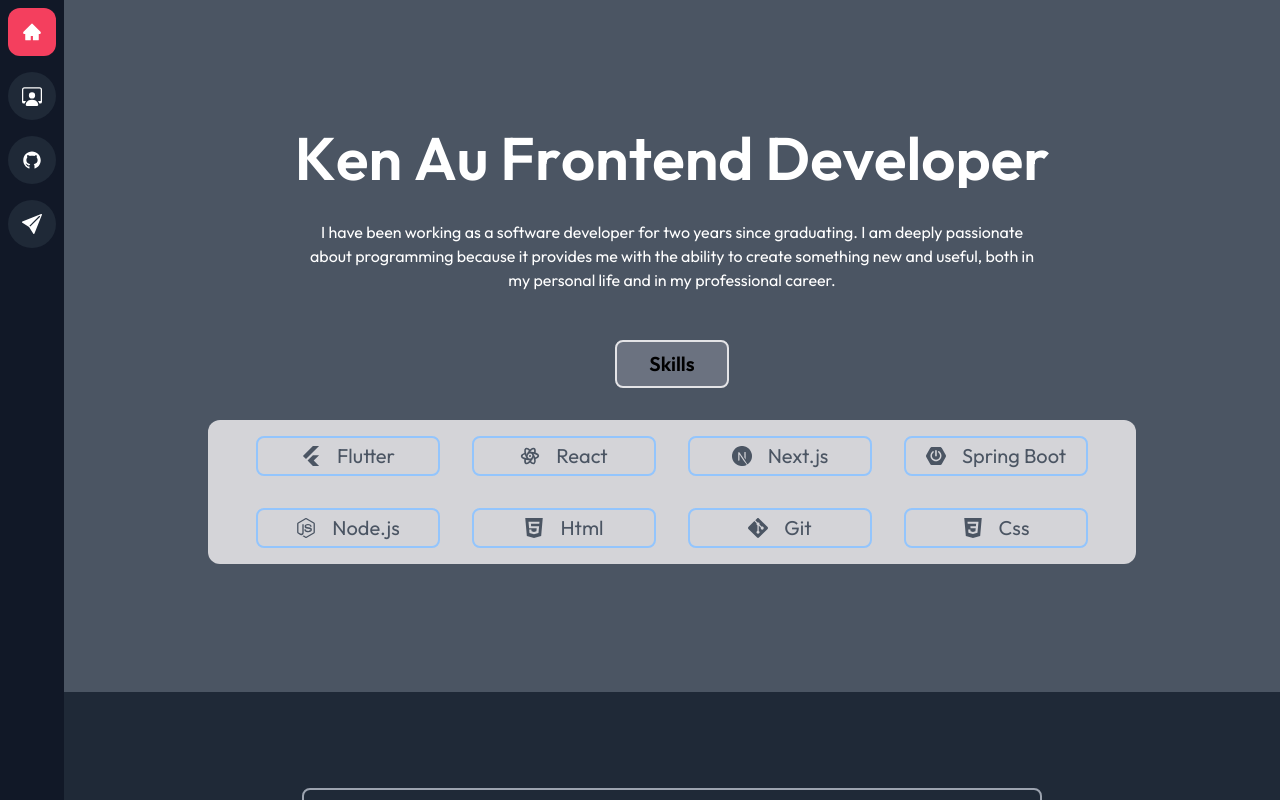
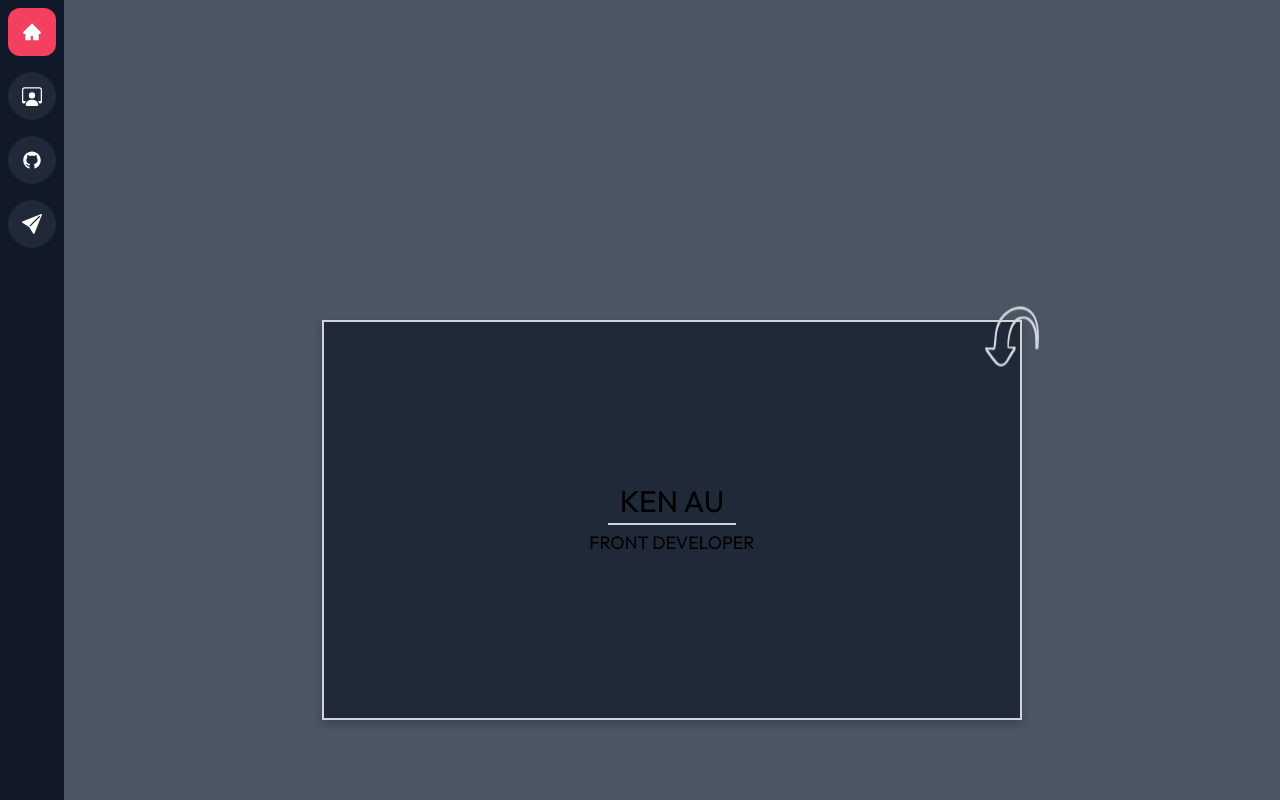
Before and after one commit to cyauai/my-web, a Next.js app: page / in a window 1280 px wide. Shown: the top 800 px of the page. Built offline with nearby package versions, Linux system fonts and the light colour scheme.

Commit message:
refactor name cardg

```diff
--- a/src/components/Description.tsx
+++ /dev/null
@@ -1,26 +0,0 @@
-import RevealText from "./RevealText";
-import { EncryptedText } from "./EncryptedText";
-
-function Description() {
-  return (
-    <div className="flex flex-col justify-center items-center">
-      <div className="h-content-spacing" />
-      <RevealText
-        fontSize="text-6xl"
-        text="Ken Au Frontend Developer"
-        animationRate={0.05}
-      />
-      <div className="h-8" />
-      <EncryptedText
-        textStyle="text-lg"
-        interval={5}
-        text=" I have been working as a software developer for two years since
-        graduating. I am deeply passionate about programming because it provides
-        me with the ability to create something new and useful, both in my
-        personal life and in my professional career."
-      />
-    </div>
-  );
-}
-
-export default Description;
--- a/src/components/JobContainer.tsx
+++ b/src/components/JobContainer.tsx
@@ -33,9 +33,12 @@
               <p>{date[1]}</p>
             </div>
             <div className="mt-8">
-              {descriptions.map((description) => (
+              {descriptions.map((description, index) => (
                 <>
-                  <div className="flex flex-row items-start text-lg mb-2">
+                  <div
+                    key={`${description}-${index}`}
+                    className="flex flex-row items-start text-lg mb-2"
+                  >
                     <div className="mr-4 mt-1">
                       <IconCode className="text-sm" />
                     </div>
@@ -46,9 +49,12 @@
             </div>
 
             <div className="flex flex-row items-start justify-start">
-              {skills.map((skill) => (
+              {skills.map((skill, index) => (
                 <>
-                  <div className="flex flex-row items-start text-lg mb-2">
+                  <div
+                    key={`${skill}-${index}`}
+                    className="flex flex-row items-start text-lg mb-2"
+                  >
                     <div className="mr-2 mt-2">
                       <SkillContainer name={skill} icon={null} />
                     </div>
--- /dev/null
+++ b/src/components/NameCard.tsx
@@ -0,0 +1,64 @@
+"use client";
+import qrcode from "../../public/qrcode.png";
+import Image from "next/image";
+
+import { useState } from "react";
+import Skills from "./Skills";
+
+function NameCard() {
+  const [isFlip, setFlip] = useState(false);
+
+  return (
+    <div
+      onClick={() => {
+        setFlip(!isFlip);
+      }}
+      className="flip-card bg-transparent z-0"
+      style={{ perspective: "1000px", width: "700px", height: "400px" }}
+    >
+      <div
+        className={`flip-card-inner relative text-center ${
+          isFlip ? "rotate-y-180" : ""
+        }`}
+        style={{
+          width: "100%",
+          height: "100%",
+          transition: "transform 0.6s",
+          transformStyle: "preserve-3d",
+          boxShadow: "0 4px 8px 0 rgba(0,0,0,0.2)",
+        }}
+      >
+        <div
+          style={{ width: "100%", height: "100%" }}
+          className="flip-card-front absolute backface-hidden border-2 border-gray-300"
+        >
+          <div
+            style={{ height: "100%" }}
+            className="justify-center items-center flex flex-col bg-gray-800"
+          >
+            <p className="text-3xl">KEN AU</p>
+            <div style={{ height: "2px" }} className="mt-1 w-32 bg-gray-300" />
+            <p className="mt-1 text-lg">FRONT DEVELOPER</p>
+          </div>
+        </div>
+        <div
+          style={{ width: "100%", height: "100%" }}
+          className="flex items-center flip-card-back absolute backface-hidden rotate-y-180 bg-gray-800 border-2 border-gray-300"
+        >
+          <div className="mx-12 flex flex-col justify-center">
+            <div style={{ width: "150px", height: "150px" }}>
+              <Image className="rounded-xl" src={qrcode} alt="" />
+            </div>
+          </div>
+          <div
+            style={{ width: "2px", height: "300px" }}
+            className="bg-gray-300"
+          ></div>
+          <Skills />
+        </div>
+      </div>
+    </div>
+  );
+}
+
+export default NameCard;
--- a/src/components/ProjectCard.tsx
+++ b/src/components/ProjectCard.tsx
@@ -54,7 +54,6 @@
           <>
             <div
               onMouseEnter={() => {
-                console.log(childHeight);
                 setHover(true);
               }}
               onMouseLeave={() => {
@@ -66,9 +65,12 @@
               <div className="text-2xl">{name}</div>
               <div className="">{description}</div>
               <div className="flex flex-row items-start justify-start">
-                {skills.map((skill) => (
+                {skills.map((skill, index) => (
                   <>
-                    <div className="flex flex-row items-start text-lg mb-2">
+                    <div
+                      key={`${skill}-${index}`}
+                      className="flex flex-row items-start text-lg mb-2"
+                    >
                       <div className="mr-2 mt-2">
                         <SkillContainer name={skill} icon={null} />
                       </div>
--- a/src/components/SkillContainer.tsx
+++ b/src/components/SkillContainer.tsx
@@ -9,8 +9,8 @@
 }) {
   if (icon !== null)
     return (
-      <div className="w-60 flex flex-row justify-center text-gray-600 items-center text-xl border-blue-300 border-2 px-2 py-1 rounded-lg mx-4">
-        {icon} <p className="text-xl ml-4 ">{name}</p>
+      <div className="flex flex-row justify-start items-center">
+        {icon} <p className="text-lg ml-2 ">{name}</p>
       </div>
     );
   else
--- a/src/components/Skills.tsx
+++ b/src/components/Skills.tsx
@@ -4,9 +4,9 @@
   SiNextdotjs,
   SiNodedotjs,
   SiSpringboot,
-  SiHtml5,
   SiGit,
   SiCss3,
+  SiPython,
 } from "react-icons/si";
 
 import { TbBrandReactNative } from "react-icons/tb";
@@ -14,16 +14,7 @@
 export default function Skills() {
   return (
     <>
-      <div className="flex flex-row justify-center">
-        <div className="inline-flex rounded-lg px-8 py-2 border-zinc-200 border-2 bg-gray-500">
-          <p className="text-xl font-semibold">Skills</p>
-        </div>
-      </div>
-
-      <div className="h-8" />
-
-      <div className="rounded-xl mx-36 px-8 py-4 bg-zinc-300 ">
-        <div className="flex flex-row items-center justify-center">
+      <div style={{ width: "100%" }} className="mx-12 grid grid-cols-2 gap-y-4">
         <SkillContainer name="Flutter" icon={<SiFlutter />} />
 
         <SkillContainer name="React" icon={<TbBrandReactNative />} />
@@ -31,18 +22,14 @@
         <SkillContainer name="Next.js" icon={<SiNextdotjs />} />
 
         <SkillContainer name="Spring Boot" icon={<SiSpringboot />} />
-        </div>
-        <div className="h-8" />
-        <div className="flex flex-row items-center justify-center">
         <SkillContainer name="Node.js" icon={<SiNodedotjs />} />
 
-          <SkillContainer name="Html" icon={<SiHtml5 />} />
+        <SkillContainer name="Python" icon={<SiPython />} />
 
         <SkillContainer name="Git" icon={<SiGit />} />
 
         <SkillContainer name="Css" icon={<SiCss3 />} />
       </div>
-      </div>
     </>
   );
 }
--- /dev/null
+++ b/src/components/icons/arrow.tsx
@@ -0,0 +1,20 @@
+import React from "react";
+
+function Icon({ className }: { className: string | null }) {
+  return (
+    <svg
+      xmlns="http://www.w3.org/2000/svg"
+      width="60"
+      height="60"
+      fill="#d1d5db"
+      version="1.1"
+      viewBox="0 0 367.779 367.778"
+      xmlSpace="preserve"
+      className={className ?? ""}
+    >
+      <path d="M274.212 9.266c-52.632-24.48-109.548 3.06-146.268 41.616-55.08 57.528-46.512 128.52-57.528 200.735-5.508-.611-11.016 0-17.136 0-9.792 0-19.584-.611-29.376-1.836-4.284-.611-6.12 4.896-4.284 7.957-1.224 14.688 21.42 38.557 28.152 48.959 13.464 19.584 29.376 44.678 51.408 56.305 26.316 14.076 47.736-5.508 61.2-25.703 11.016-15.912 19.584-33.66 30.6-49.572 7.345-10.404 17.137-22.033 15.301-35.496v-.613-1.223c0-.613 0-.613-.612-1.225l-1.836-1.836c-4.896-3.061-12.853-1.225-18.36-1.225-6.731 0-13.463.613-20.808 1.225 3.06-53.855 14.688-148.104 71.604-168.3 45.899-16.524 75.275 33.66 83.844 70.38 8.567 34.272 6.731 70.992 6.731 105.877 0 6.119 6.732 7.955 11.017 5.508 3.672 1.223 7.956-.613 7.956-5.508 4.895-78.949 14.687-205.633-71.605-246.025zm-28.763 52.632c-77.724 4.284-91.188 132.803-89.352 189.719 0 3.674 3.06 4.896 6.12 4.285.612 0 1.224.611 1.836.611 7.344.613 14.688 1.225 22.032 1.225 1.836 0 3.06 0 4.896.611-12.239 18.361-23.867 37.945-34.271 56.916-8.568 15.301-17.748 35.496-37.944 37.332-12.852 1.225-22.032-10.404-29.988-18.359-15.912-17.137-28.764-36.107-42.228-55.08-3.06-4.283-5.508-9.793-9.18-15.301 4.284.613 8.568 1.225 12.852 1.225 7.956.611 17.136 1.836 25.092-.611 2.448 0 4.284-1.225 4.896-3.672 6.732-25.092 7.956-51.408 9.792-77.113 2.448-37.332 12.852-70.38 33.048-101.592C156.71 30.074 225.866-4.81 283.394 31.91c40.393 25.704 51.408 78.336 53.244 130.968-7.958-55.08-30.601-104.04-91.189-100.98z"></path>
+    </svg>
+  );
+}
+
+export default Icon;
--- a/src/components/icons/index.tsx
+++ b/src/components/icons/index.tsx
@@ -1 +1,2 @@
 export { default as IconCode } from "./code";
+export { default as IconArrow } from "./arrow";
--- a/src/components/sections/Hero.tsx
+++ b/src/components/sections/Hero.tsx
@@ -1,13 +1,15 @@
-import Description from "..//Description";
-import Skills from "../Skills";
+"use client";
+
+import NameCard from "../NameCard";
+import { IconArrow } from "../icons";
 
 export default function Hero() {
   return (
-    <section id="hero" className="bg-lightBg">
-      <Description />
-      <div className="h-12" />
-      <Skills />
-      <div className="h-content-spacing" />
-    </section>
+    <>
+      <section id="hero" className="bg-lightBg justify-center flex py-80">
+        <NameCard />
+        <IconArrow className={`ml-[680px] absolute text-sm animate-bounce`} />
+      </section>
+    </>
   );
 }
--- a/src/components/sections/Projects.tsx
+++ b/src/components/sections/Projects.tsx
@@ -7,7 +7,7 @@
     <section id="projects" className="py-24 bg-lightBg flex flex-col">
       <div
         className="flex flex-row items-center justify-center
-                    text-4xl font-semibold animate-pulse mb-12"
+                    text-4xl font-semibold animate-pulse mb-24"
       >
         What I've done
       </div>
--- a/tailwind.config.js
+++ b/tailwind.config.js
@@ -1,5 +1,55 @@
 /** @type {import('tailwindcss').Config} */
 const colors = require("tailwindcss/colors");
+const plugin = require("tailwindcss/plugin");
+
+// Visibility
+const backfaceVisibility = plugin(function ({ addUtilities }) {
+  addUtilities({
+    ".backface-visible": {
+      "backface-visibility": "visible",
+      "-webkit-backface-visibility": "visible",
+    },
+    ".backface-hidden": {
+      "backface-visibility": "hidden",
+      "-webkit-backface-visibility": "hidden",
+    },
+  });
+});
+
+// Rotate Ultilities
+const rotateX = plugin(function ({ addUtilities }) {
+  addUtilities({
+    ".rotate-x-20": {
+      transform: "rotateX(20deg)",
+    },
+    ".rotate-x-40": {
+      transform: "rotateX(40deg)",
+    },
+    ".rotate-x-60": {
+      transform: "rotateX(60deg)",
+    },
+    ".rotate-x-80": {
+      transform: "rotateX(80deg)",
+    },
+  });
+});
+
+const rotateY = plugin(function ({ addUtilities }) {
+  addUtilities({
+    ".rotate-y-20": {
+      transform: "rotateY(20deg)",
+    },
+    ".rotate-y-40": {
+      transform: "rotateY(40deg)",
+    },
+    ".rotate-y-60": {
+      transform: "rotateY(60deg)",
+    },
+    ".rotate-y-180": {
+      transform: "rotateY(180deg)",
+    },
+  });
+});
 
 module.exports = {
   content: [
@@ -36,5 +86,5 @@
       },
     },
   },
-  plugins: [],
+  plugins: [rotateX, rotateY, backfaceVisibility],
 };
```
Also changed, not shown: public/qrcode.png (added). Lines whose indentation alone changed are shown as unchanged.
